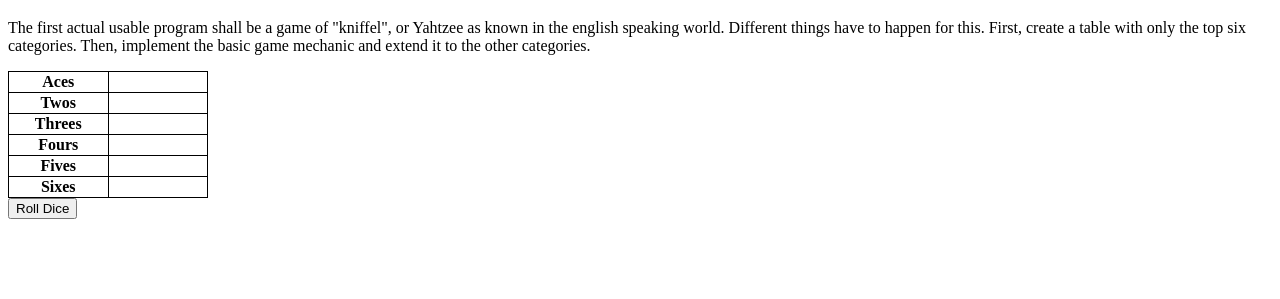
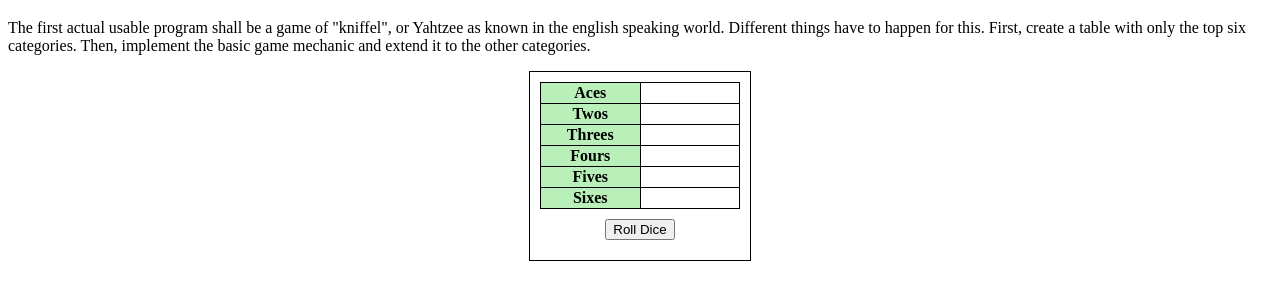
Before and after one commit to JulianJKunze/hello-world, a website: page index.html in a window 1280 px wide. Shown: the part 61-360 px from the top of the page. Drawn offline with Linux system fonts and the light colour scheme.

Commit message:
Basic centered design for kniffel.

```diff
--- a/index.html
+++ b/index.html
@@ -15,10 +15,14 @@
       for this. First, create a table with only the top six categories. Then,
       implement the basic game mechanic and extend it to the other categories.
     </p>
-    <table id="gameTable">
-      <!-- Here should the created Table go -->
-    </table>
-    <button id="rollDice">Roll Dice</button>
-    <div id="diceRoll"></div>
+    <div class="appletContainer">
+      <div id="kniffelGame">
+        <table id="gameTable">
+          <!-- Here should the created Table go -->
+        </table>
+        <button id="rollDice">Roll Dice</button>
+        <div id="diceRoll"></div>
+      </div>
+    </div>
   </body>
 </html>
--- a/script.js
+++ b/script.js
@@ -2,8 +2,9 @@
 const topCategories = ["Aces", "Twos", "Threes", "Fours", "Fives", "Sixes"];
 
 const topCategoriesPoints = Array(topCategories.length).fill("");
+const rollDiceButton = document.getElementById("rollDice");
+
 let diceRoll = Array(5).fill("");
-const rollDiceButton = document.getElementById("rollDice");
 
 createGameTable();
 updateGameTable();
--- a/styles.css
+++ b/styles.css
@@ -1,3 +1,9 @@
+*,
+*:before,
+*:after {
+  box-sizing: border-box;
+}
+
 table {
   border-collapse: collapse;
   width: 200px;
@@ -9,6 +15,22 @@
   border: 1px solid black;
 }
 
-td.category {
+.appletContainer {
+  display: flex;
+  flex-direction: column;
+  align-items: center;
+}
+
+#kniffelGame {
+  display: flex;
+  align-items: center;
+  flex-direction: column;
+  border: 1px solid black;
+  max-width: 300px;
+  gap: 10px;
+  padding: 10px;
+}
+
+th.category {
   background-color: rgb(185, 239, 185);
 }
```
